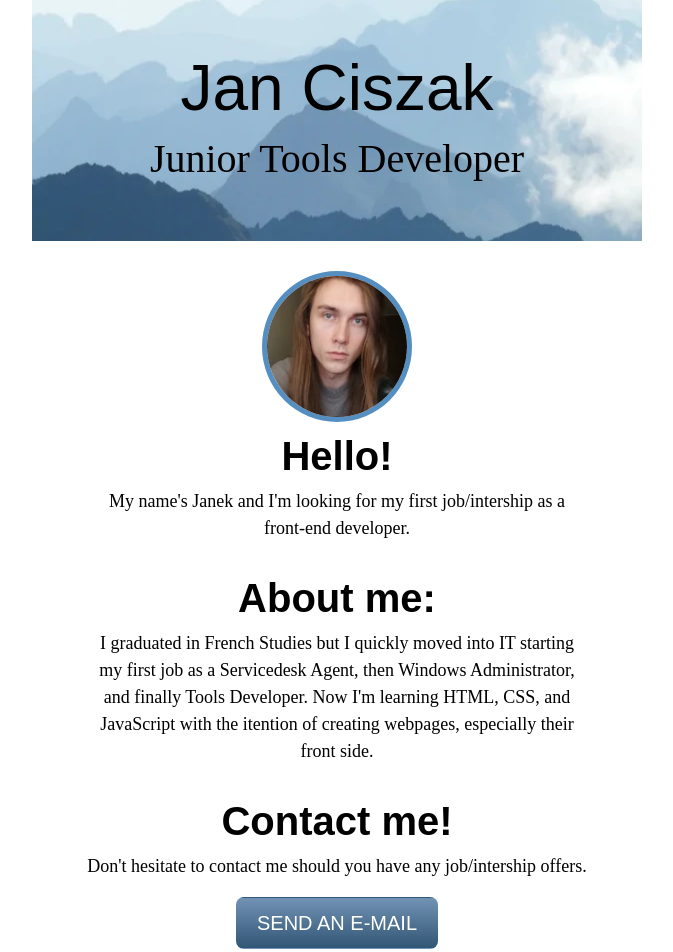
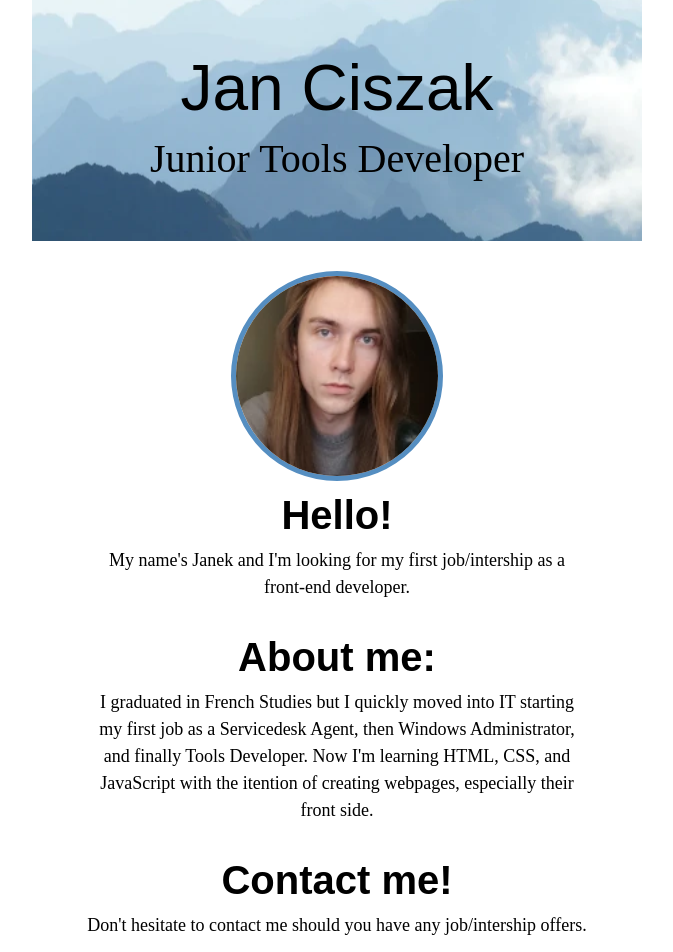
Before and after one commit to Jan-Capgemini/resume, a plain HTML site: page index.html in a window 1280 px wide. Shown: the top 952 px of the page, without its empty margins (303-976 px from the left). Drawn offline with nearby package versions, Linux system fonts and the light colour scheme.

Commit message:
Add files via upload

```diff
--- a/index.html
+++ b/index.html
@@ -50,8 +50,8 @@
     }
 
     .JC {
-      height: 151px;
-      width: 150px;
+      height: 210px;
+      width: 212px;
       border-radius: 50%;
       margin: 10px;
       border: 5px solid #558ec1;
```
